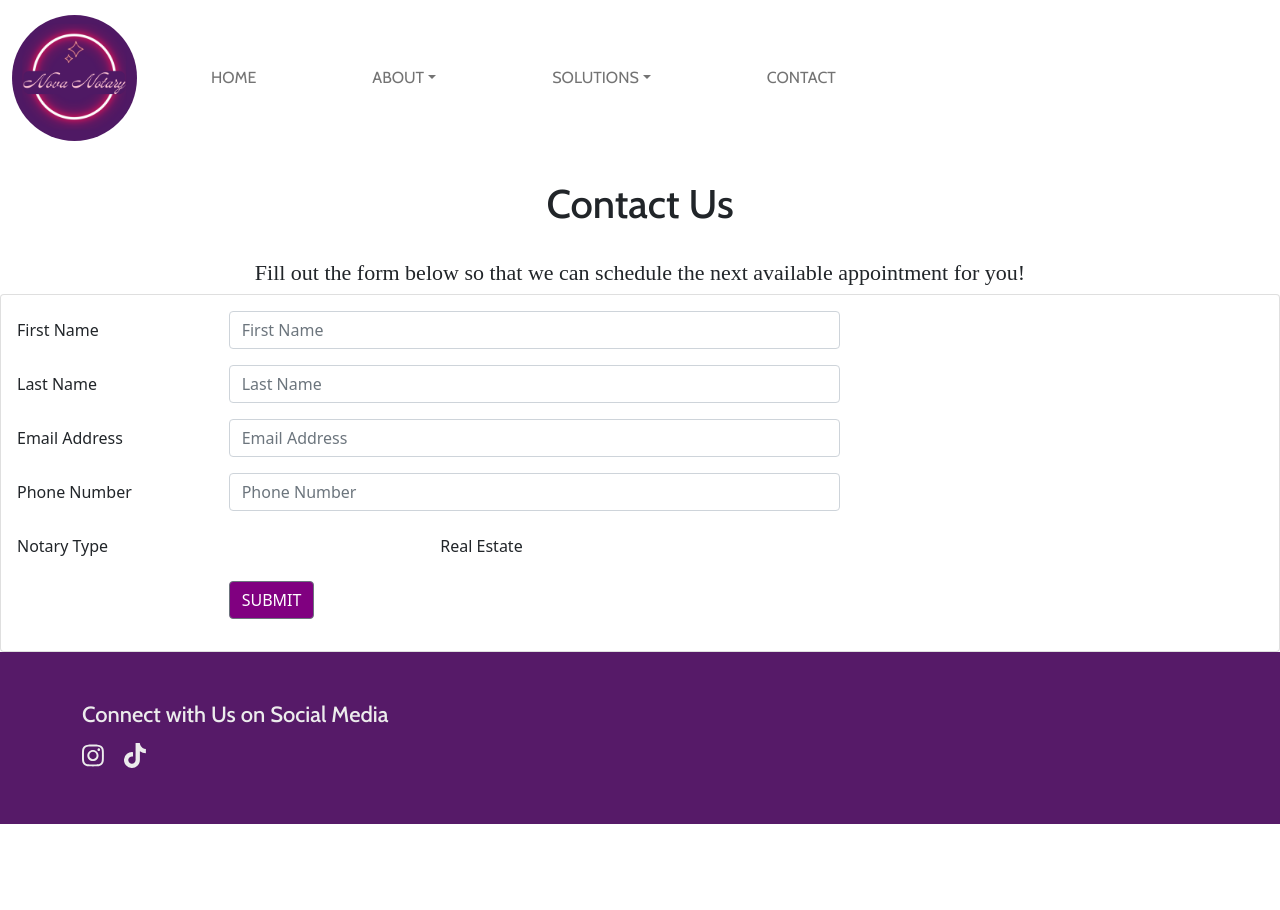
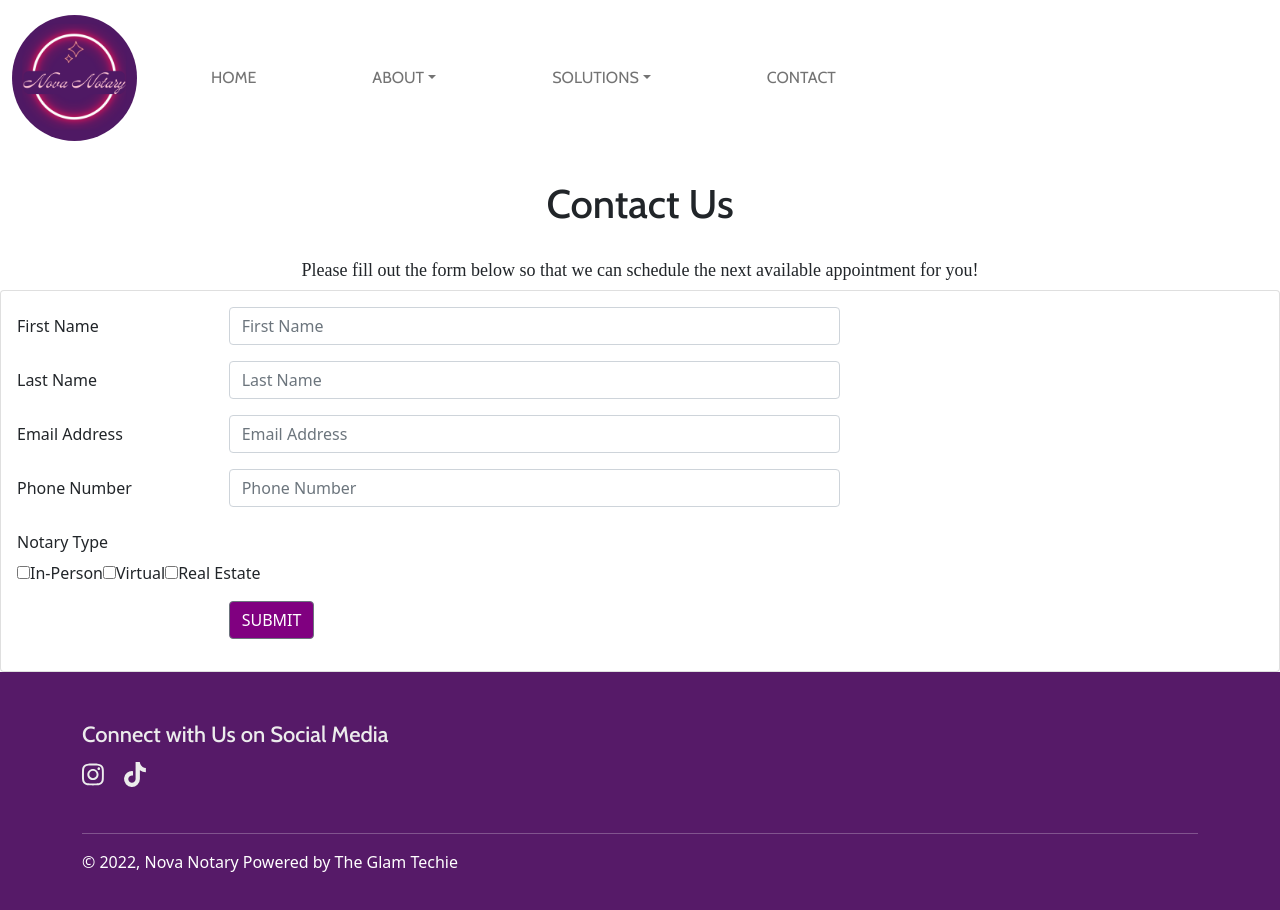
Before and after one commit to shay90210/notary-react-site, a React (Create React App) app: page /contact in a window 1280 px wide. Shown: the top 910 px of the page. Before the commit the page ends 824 px from the top, so only its background shows below. Built offline with nearby package versions, Linux system fonts and the light colour scheme; a web font is replaced by a local one.

Commit message:
update form and footer

```diff
--- a/src/App.scss
+++ b/src/App.scss
@@ -95,6 +95,9 @@ footer {
     .form-button {
         background-color: $--clr-primary;
     }
+    .check-box {
+        margin-right: 3px;
+    }
 }
 // MEDIA QUERIES -----------------------------------
 
--- a/src/app/components/ContactForm.js
+++ b/src/app/components/ContactForm.js
@@ -23,12 +23,12 @@ const ContactForm = () => {
             <h3
                 style={{
                     textAlign: 'center',
-                    fontSize: '22px',
+                    fontSize: '18px',
                     fontFamily: 'open-sans'
 
                 }}
             >
-                Fill out the form below so that we can schedule the next available appointment for you!
+                Please fill out the form below so that we can schedule the next available appointment for you!
             </h3>
             <Formik
                 initialValues={{
@@ -111,9 +111,32 @@ const ContactForm = () => {
                                 <Label md='2'>
                                     Notary Type
                                 </Label>
-                                <Label check md={{ size:4, offset: 2 }}>
+                                <div role='group' aria-labelledby='checkbox-group'>
+                                    <label md='4'>
+                                        <Field
+                                            type='checkbox'
+                                            name='checked'
+                                            value='inPerson'
+                                        />
+                                        In-Person
+                                    </label>
+                                    <label md='4'>
+                                        <Field
+                                            type='checkbox'
+                                            name='checked'
+                                            value='virtual'
+                                        />
+                                        Virtual
+                                    </label>
+                                    <label>
+                                    <Field
+                                        type='checkbox'
+                                        name='checked'
+                                        value='realEstate'
+                                    />
                                     Real Estate
-                                </Label>
+                                    </label>
+                                </div>
                             </FormGroup>
                             <FormGroup row>
                                 <Col md={{ size: 10, offset: 2 }}>
--- a/src/app/components/Footer.js
+++ b/src/app/components/Footer.js
@@ -2,18 +2,28 @@ import { FontAwesomeIcon } from "@fortawesome/react-fontawesome";
 import { faInstagram } from "@fortawesome/free-brands-svg-icons";
 import { faTiktok } from "@fortawesome/free-brands-svg-icons";
 
-import { Container, Col } from "react-bootstrap";
+import { Container, Row, Col } from "react-bootstrap";
 
 const Footer = () => {
     return (
         <div style={{ background: '#561A68' }}>
             <footer>
                 <Container>
-                    <Col>
-                        <h3>Connect with Us on Social Media</h3>
-                        <a className='social-icons' href='https://www.instagram.com/nova_notary1/'><FontAwesomeIcon icon={faInstagram} /></a>
-                        <a className='social-icons' href='https://www.tiktok.com/@novanotarydfw'><FontAwesomeIcon icon={faTiktok} /></a>
-                    </Col>
+                    <Row>
+                        <Col>
+                            <h3>Connect with Us on Social Media</h3>
+                            <a className='social-icons' href='https://www.instagram.com/nova_notary1/'><FontAwesomeIcon icon={faInstagram} /></a>
+                            <a className='social-icons' href='https://www.tiktok.com/@novanotarydfw'><FontAwesomeIcon icon={faTiktok} /></a>
+                        </Col>
+                    </Row>
+                        <br />
+                        <hr style={{color: 'white'}}/>
+                    <Row>
+                        <Col>
+                            <p style={{color: 'white'}}
+                            >&copy; 2022, Nova Notary Powered by The Glam Techie</p>
+                        </Col>
+                    </Row>
                 </Container>
             </footer>
         </div>
```
